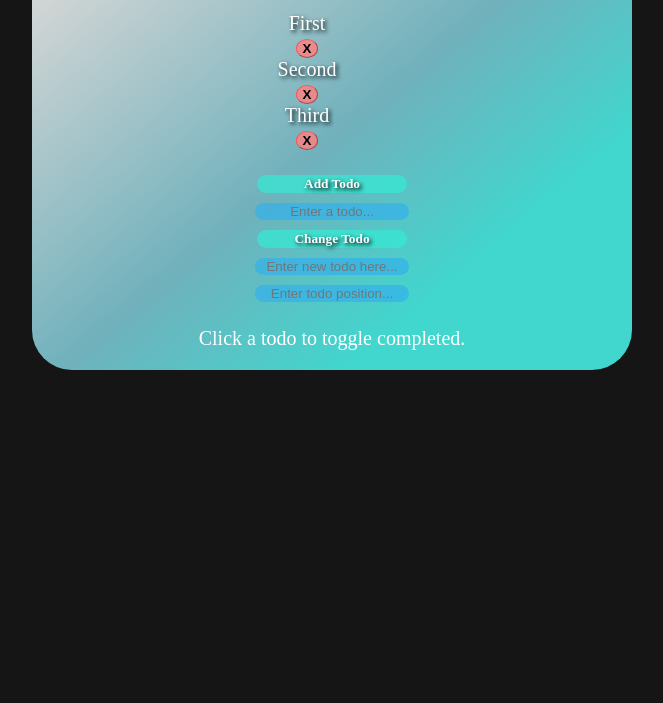
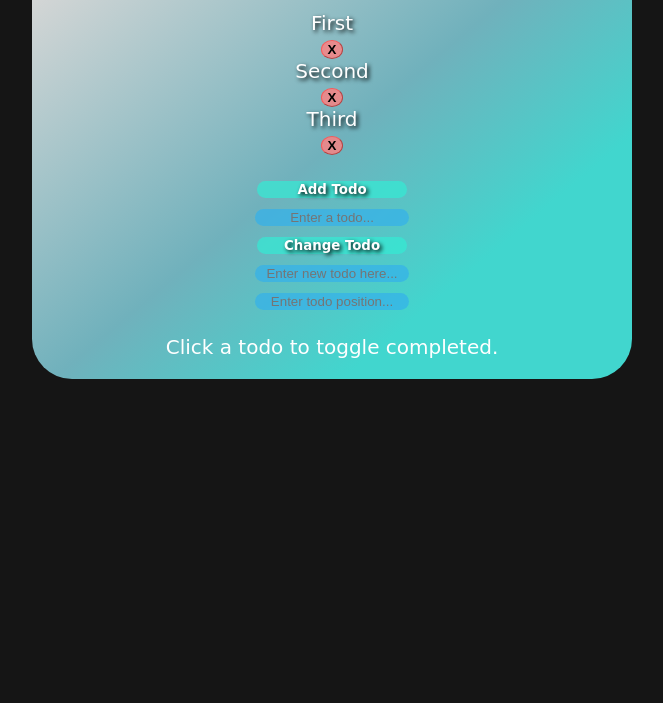
Before and after one commit to nexussim/Experiments, a plain HTML site: page TodoList-domPractice/index.html in a window 1280 px wide. Shown: the part 97-800 px from the top of the page, without its empty margins (308-971 px from the left). Drawn offline with Linux system fonts and the light colour scheme.

Commit message:
Style fixes

```diff
--- a/TodoList-domPractice/styles.css
+++ b/TodoList-domPractice/styles.css
@@ -12,7 +12,7 @@ body {
     background: #151515;
     font-size: 20px;
     color: white;
-    font-family: Apple Chancery;
+    font-family: Apple Chancery, cursive;
 }
 
 ul {
@@ -31,7 +31,7 @@ li {
     -moz-user-select: none;
     -ms-user-select: none;
     list-style-type: none;
-    max-width: 550px;
+    max-width: 100%;
     text-align: center;
     text-shadow: 2px 2px 4px #000000;
 }
@@ -47,7 +47,7 @@ li {
     min-width: 100px;
     color: white;
     text-shadow: 2px 2px 4px #000000;
-    font-family: Apple Chancery;
+    font-family: Apple Chancery, cursive;
 }
 
 .buttons:hover {
```
